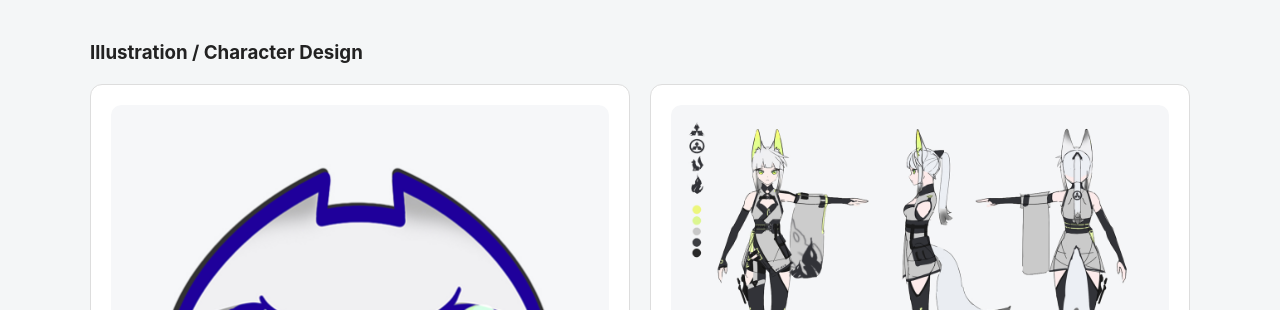
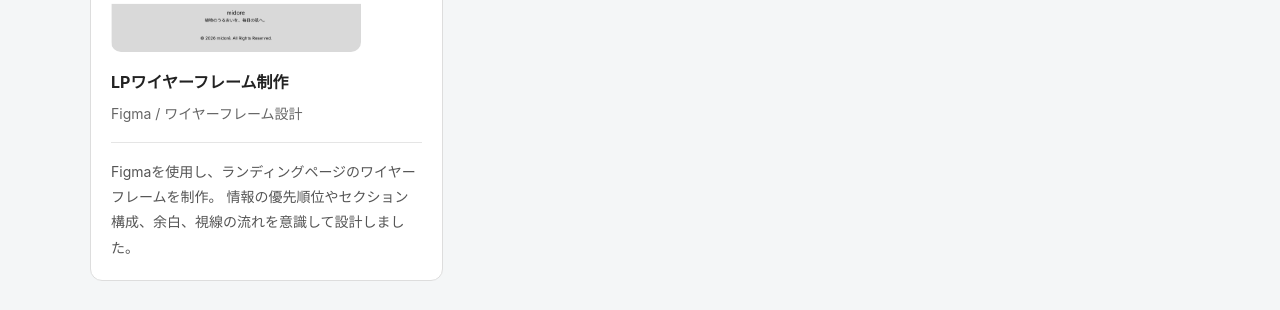
Before and after one commit to mizuki-takaishi/mizuki-takaishi.github.io, a plain HTML site: page index.html in a window 1280 px wide. Shown: the part 2684-2994 px from the top of the page. Drawn offline with Linux system fonts and the light colour scheme.

Commit message:
Add LP wireframe section to index.html
Added a new section for LP wireframe showcasing a project created with Figma, including an image and description.

```diff
--- a/index.html
+++ b/index.html
@@ -141,6 +141,28 @@
 
       </div>
 
+<!-- LPワイヤーフレーム -->
+    <h3>LPワイヤーフレーム</h3>
+
+    <div class="works-grid">
+      <article class="work-card">
+        <div class="works-list1">
+          <a href="images/lp-wireframe1.jpg" target="_blank" rel="noopener noreferrer">
+            <img src="images/lp-wireframe1.jpg" alt="Figmaで制作したLPワイヤーフレーム">
+          </a>
+        </div>
+
+        <h4>LPワイヤーフレーム制作</h4>
+
+        <p class="work-tool">Figma / ワイヤーフレーム設計</p>
+
+        <p class="work-description">
+          Figmaを使用し、ランディングページのワイヤーフレームを制作。
+          情報の優先順位やセクション構成、余白、視線の流れを意識して設計しました。
+        </p>
+      </article>
+    </div>
+
       <!-- SNS動画 -->
       <h3>SNS動画</h3>
 
```
